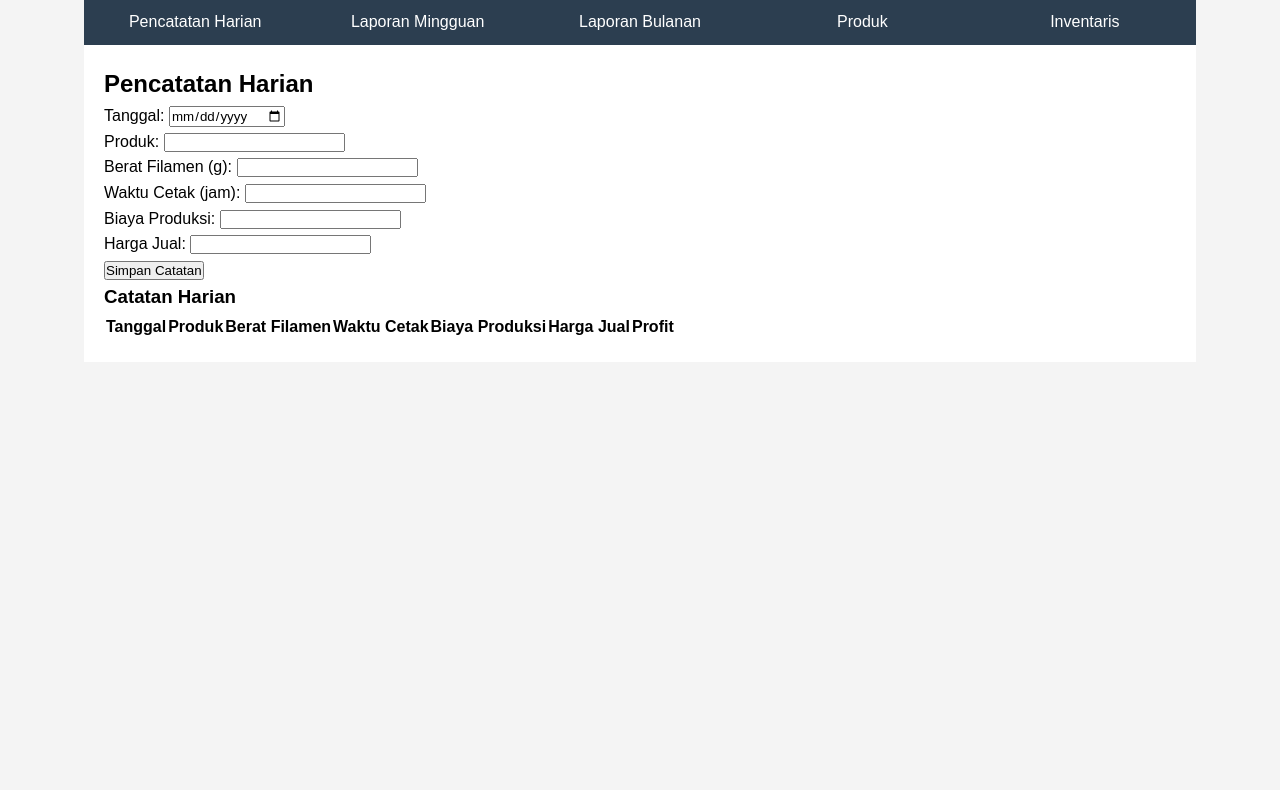
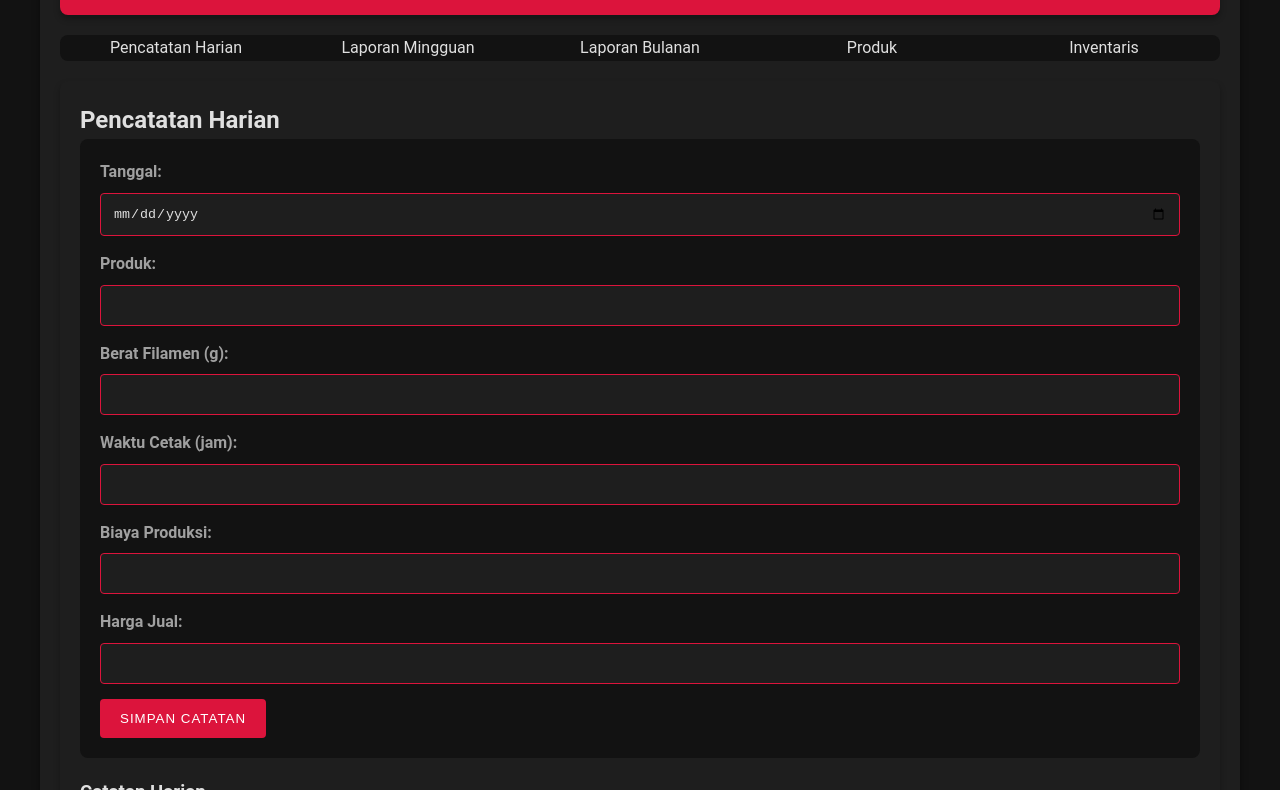
Before and after one commit to washdel/3d-dino, a plain HTML site: page 3d dino.html in a window 1280 px wide. Shown: the part 104-894 px from the top of the page. Before the commit the page ends 800 px from the top, so only its background shows below. Drawn offline with nearby package versions, Linux system fonts and the light colour scheme.

Commit message:
Update 3d dino.html

```diff
--- a/3d dino.html
+++ b/3d dino.html
@@ -11,34 +11,77 @@
     <title>3D Printing Business Tracker</title>
 
     <style>
+        :root {
+
+    --primary-dark: #121212;
+
+    --secondary-dark: #1E1E1E;
+
+    --crimson: #DC143C;
+
+    --light-crimson: #FF3347;
+
+    --dark-crimson: #8B0000;
+
+    --text-light: #E0E0E0;
+
+    --text-muted: #A0A0A0;
+
+}
+
 
 * {
-
-            box-sizing: border-box;
 
     margin: 0;
 
     padding: 0;
 
-            font-family: Arial, sans-serif;
+    box-sizing: border-box;
+
+    scrollbar-width: thin;
+
+    scrollbar-color: var(--crimson) var(--primary-dark);
 
 }
 
 
+*::-webkit-scrollbar {
+
+    width: 8px;
+
+}
+
+
+*::-webkit-scrollbar-track {
+
+    background: var(--primary-dark);
+
+}
+
+
+*::-webkit-scrollbar-thumb {
+
+    background-color: var(--crimson);
+
+    border-radius: 20px;
+
+}
+
 
 body {
 
-            background-color: #f4f4f4;
+    font-family: 'Roboto', 'Arial', sans-serif;
+
+    background-color: var(--primary-dark);
+
+    color: var(--text-light);
 
     line-height: 1.6;
 
 }
 
 
-
 .container {
-
-            width: 90%;
 
     max-width: 1200px;
 
@@ -46,32 +89,52 @@
 
     padding: 20px;
 
+    background-color: var(--secondary-dark);
+
+    box-shadow: 0 4px 6px rgba(0, 0, 0, 0.5);
+
 }
-
 
 
 header {
 
-            background-color: #3498db;
+    background-color: var(--crimson);
 
     color: white;
 
     text-align: center;
 
-            padding: 1rem;
+    padding: 1.5rem;
+
+    margin-bottom: 20px;
+
+    border-radius: 8px;
+
+    box-shadow: 0 4px 6px rgba(0, 0, 0, 0.3);
 
 }
 
 
+header h1 {
+
+    font-weight: 300;
+
+    letter-spacing: 2px;
+
+}
+
 
 nav {
 
-            background-color: #2c3e50;
+    background-color: var(--primary-dark);
 
-            color: white;
+    border-radius: 8px;
+
+    margin-bottom: 20px;
+
+    overflow: hidden;
 
 }
-
 
 
 .tabs {
@@ -83,29 +146,63 @@
 }
 
 
-
 .tabs li {
 
     flex: 1;
 
     text-align: center;
 
-            padding: 10px;
+    transition: all 0.3s ease;
 
 }
 
 
+.tabs li:hover {
+
+    background-color: var(--dark-crimson);
+
+}
+
+
+.tabs li a {
+
+    display: block;
+
+    padding: 15px;
+
+    color: var(--text-light);
+
+    text-decoration: none;
+
+    font-weight: bold;
+
+    text-transform: uppercase;
+
+    letter-spacing: 1px;
+
+}
+
+
+.tabs li.active {
+
+    background-color: var(--crimson);
+
+}
+
 
 .tab-content {
 
-            background-color: white;
+    display: none;
+
+    background-color: var(--secondary-dark);
 
     padding: 20px;
 
-            display: none;
+    border-radius: 8px;
+
+    box-shadow: 0 4px 6px rgba(0, 0, 0, 0.3);
 
 }
-
 
 
 .tab-content.active {
@@ -114,6 +211,194 @@
 
 }
 
+
+form {
+
+    background-color: var(--primary-dark);
+
+    padding: 20px;
+
+    border-radius: 8px;
+
+    margin-bottom: 20px;
+
+}
+
+
+label {
+
+    display: block;
+
+    margin-bottom: 8px;
+
+    color: var(--text-muted);
+
+    font-weight: bold;
+
+}
+
+
+input, select {
+
+    width: 100%;
+
+    padding: 12px;
+
+    margin-bottom: 15px;
+
+    background-color: var(--secondary-dark);
+
+    border: 1px solid var(--crimson);
+
+    color: var(--text-light);
+
+    border-radius: 4px;
+
+    transition: all 0.3s ease;
+
+}
+
+
+input:focus, select:focus {
+
+    outline: none;
+
+    border-color: var(--light-crimson);
+
+    box-shadow: 0 0 8px rgba(220, 20, 60, 0.3);
+
+}
+
+
+button {
+
+    background-color: var(--crimson);
+
+    color: white;
+
+    border: none;
+
+    padding: 12px 20px;
+
+    border-radius: 4px;
+
+    cursor: pointer;
+
+    transition: all 0.3s ease;
+
+    text-transform: uppercase;
+
+    letter-spacing: 1px;
+
+}
+
+
+button:hover {
+
+    background-color: var(--light-crimson);
+
+    transform: translateY(-2px);
+
+}
+
+
+table {
+
+    width: 100%;
+
+    border-collapse: collapse;
+
+    margin-top: 20px;
+
+    background-color: var(--primary-dark);
+
+}
+
+
+thead {
+
+    background-color: var(--crimson);
+
+    color: white;
+
+}
+
+
+th, td {
+
+    padding: 15px;
+
+    text-align: left;
+
+    border-bottom: 1px solid var(--secondary-dark);
+
+}
+
+
+tbody tr:nth-child(even) {
+
+    background-color: rgba(220, 20, 60, 0.1);
+
+}
+
+
+tbody tr:hover {
+
+    background-color: rgba(220, 20, 60, 0.2);
+
+}
+
+
+/* Responsive Design */
+
+@media screen and (max-width: 768px) {
+
+    .tabs {
+
+        flex-direction: column;
+
+    }
+
+
+    .tabs li {
+
+        margin-bottom: 5px;
+
+    }
+
+}
+
+
+/* Utility Classes */
+
+.text-muted {
+
+    color: var(--text-muted);
+
+}
+
+
+.text-primary {
+
+    color: var(--crimson);
+
+}
+
+
+.bg-primary {
+
+    background-color: var(--crimson);
+
+    color: white;
+
+}
+
+
+.shadow {
+
+    box-shadow: 0 4px 6px rgba(0, 0, 0, 0.3);
+
+}
     </style>
 
 </head>
```
Lines whose indentation alone changed are shown as unchanged.
